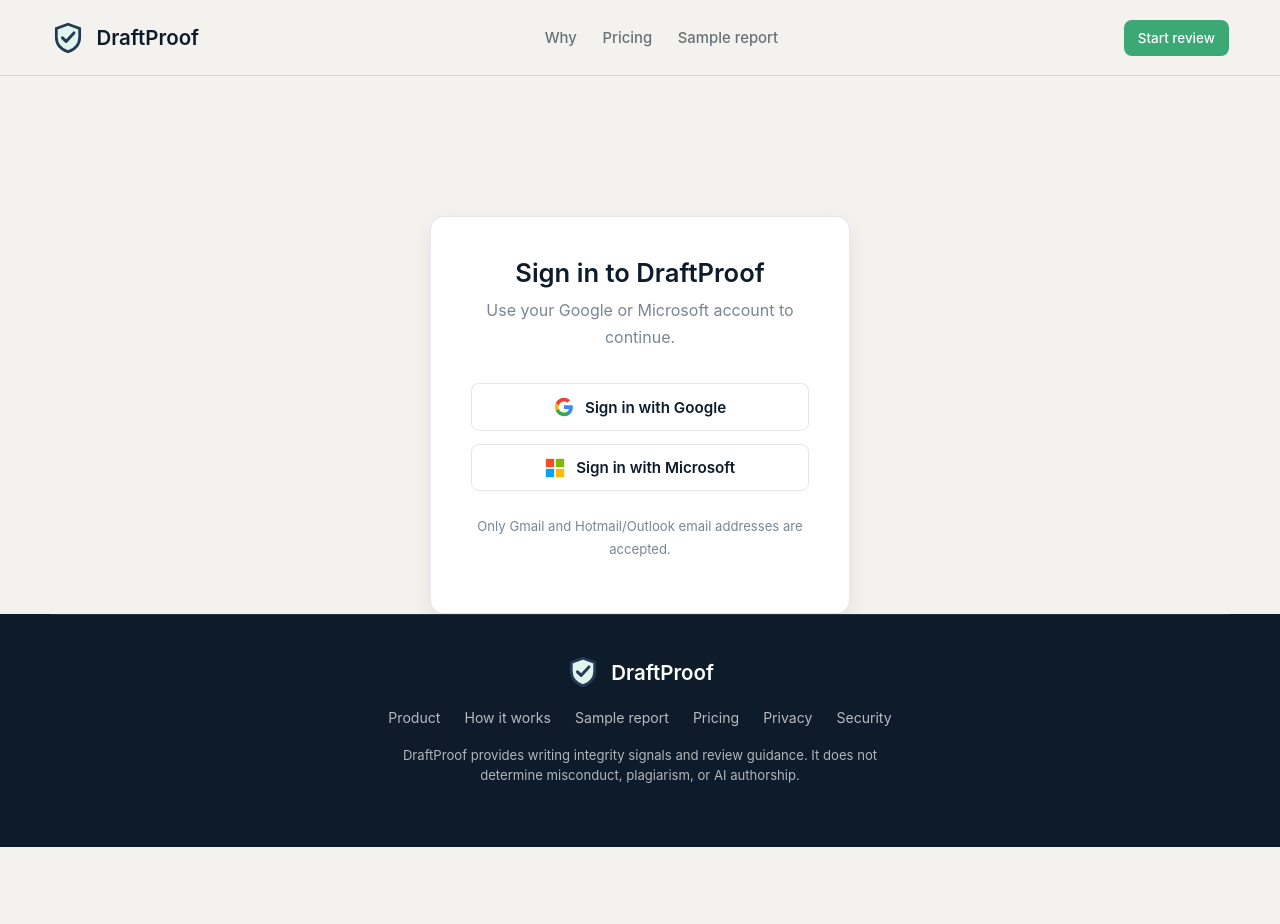
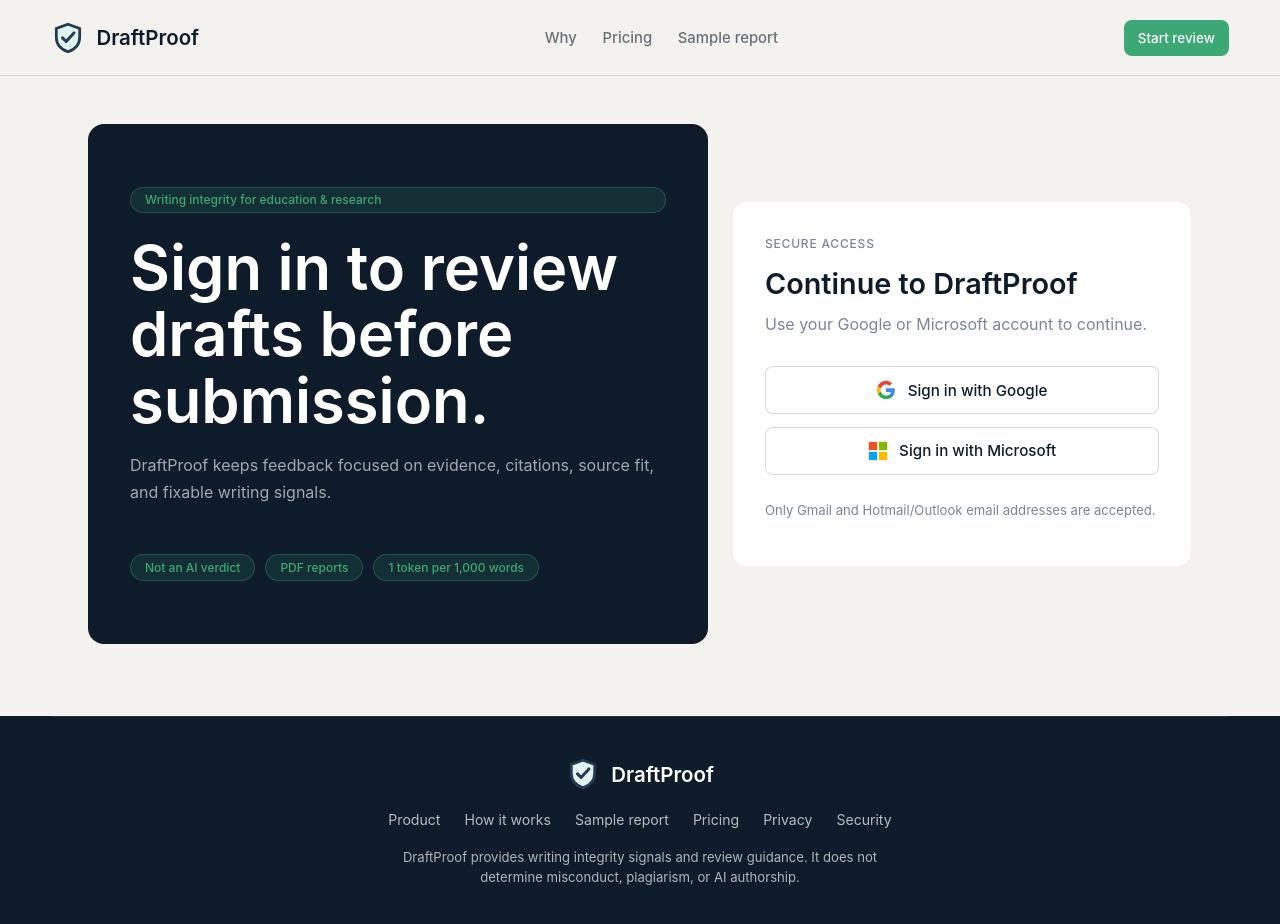
Before and after one commit to kianwoon/draftproof-services, a React (Vite) app in the folder draftproof-frontend/: page /signin in a window 1280 px wide. Shown: the top 924 px of the page. Before the commit the page ends 847 px from the top, so only its background shows below. Built offline with nearby package versions, Linux system fonts and the light colour scheme; no server answers.

Commit message:
Redesign SignIn and update site styles

```diff
--- a/draftproof-frontend/src/pages/SignIn.jsx
+++ b/draftproof-frontend/src/pages/SignIn.jsx
@@ -31,19 +31,33 @@ export default function SignIn() {
   }
 
   return (
-    <div className="container" style={{ paddingTop: 'calc(var(--header-h) + 4rem)' }}>
-      <div className="signin-card">
-        <h2 style={{ marginBottom: '0.5rem' }}>Sign in to DraftProof</h2>
-        <p style={{ marginBottom: '2rem' }}>
-          Use your Google or Microsoft account to continue.
+    <main className="app-page signin-shell">
+      <div className="container signin-layout">
+        <section className="signin-trust-panel">
+          <p className="brand-pill">Writing integrity for education & research</p>
+          <h1>Sign in to review drafts before submission.</h1>
+          <p>
+            DraftProof keeps feedback focused on evidence, citations, source fit,
+            and fixable writing signals.
           </p>
+          <div className="signin-proof-list">
+            <span>Not an AI verdict</span>
+            <span>PDF reports</span>
+            <span>1 token per 1,000 words</span>
+          </div>
+        </section>
+
+        <section className="signin-card" aria-labelledby="signin-title">
+          <p className="eyebrow">Secure access</p>
+          <h2 id="signin-title">Continue to DraftProof</h2>
+          <p>Use your Google or Microsoft account to continue.</p>
 
           {safeErrorMsg && (
-          <div className="alert alert-error" style={{ marginBottom: '1.5rem' }}>
-            {safeErrorMsg}
+            <div className="alert alert-error signin-error">
+              <span>{safeErrorMsg}</span>
               <button
                 onClick={() => navigate('/signin', { replace: true })}
-              style={{ float: 'right', background: 'none', border: 'none', cursor: 'pointer', fontSize: '1.1rem', lineHeight: 1 }}
+                aria-label="Dismiss sign-in error"
               >
                 &times;
               </button>
@@ -75,7 +89,8 @@ export default function SignIn() {
           <p className="signin-note">
             Only Gmail and Hotmail/Outlook email addresses are accepted.
           </p>
+        </section>
         </div>
-    </div>
+    </main>
   );
 }
--- a/draftproof-frontend/src/styles/site-master.css
+++ b/draftproof-frontend/src/styles/site-master.css
@@ -458,20 +458,76 @@ svg { display: block; }
 }
 
 /* Sign in */
+.signin-shell .container {
+  min-height: calc(100svh - var(--header-h) - 120px);
+}
+
+.signin-layout {
+  display: grid;
+  grid-template-columns: minmax(0, 1fr) minmax(360px, 460px);
+  gap: 24px;
+  align-items: stretch;
+}
+
+.signin-trust-panel {
+  display: flex;
+  min-height: 520px;
+  flex-direction: column;
+  justify-content: center;
+  padding: 42px;
+  border-radius: 16px;
+  background: var(--navy-950);
+  color: #fff;
+}
+
+.signin-trust-panel h1 {
+  max-width: 620px;
+  margin-bottom: 18px;
+  color: #fff;
+  font-size: clamp(2.4rem, 4.8vw, 4rem);
+  line-height: 1.08;
+}
+
+.signin-trust-panel p:not(.brand-pill) {
+  max-width: 560px;
+  color: rgba(255, 255, 255, .62);
+}
+
+.signin-proof-list {
+  display: flex;
+  flex-wrap: wrap;
+  gap: 10px;
+  margin-top: 32px;
+}
+
+.signin-proof-list span {
+  padding: 5px 14px;
+  border: .5px solid rgba(58, 168, 118, .30);
+  border-radius: 20px;
+  background: rgba(58, 168, 118, .15);
+  color: var(--green);
+  font-size: 12px;
+  font-weight: 500;
+}
+
 .signin-card {
-  max-width: 420px;
-  margin: 0 auto;
+  width: 100%;
+  align-self: center;
   background: var(--surface);
-  border-radius: var(--radius-md);
-  padding: 2.5rem;
-  border: 1px solid var(--line);
-  box-shadow: var(--shadow-sm);
-  text-align: center;
+  border-radius: 14px;
+  padding: 32px;
+  border: .5px solid rgba(13, 27, 42, .07);
+  box-shadow: none;
+  text-align: left;
 }
 
 .signin-card h2 {
-  font-size: 1.6rem;
-  margin-bottom: 0.5rem;
+  font-size: 1.8rem;
+  margin-bottom: .55rem;
+}
+
+.signin-card > p:not(.eyebrow):not(.signin-note) {
+  margin-bottom: 28px;
 }
 
 .signin-buttons {
@@ -486,11 +542,12 @@ svg { display: block; }
   justify-content: center;
   gap: 0.7rem;
   width: 100%;
-  padding: 0.8rem 1.2rem;
-  border-radius: var(--radius-sm);
-  font-weight: 600;
+  min-height: 48px;
+  padding: 12px 16px;
+  border-radius: 8px;
+  font-weight: 500;
   font-size: 0.95rem;
-  border: 1.5px solid var(--line);
+  border: .5px solid rgba(13, 27, 42, .16);
   background: var(--surface);
   color: var(--ink);
   transition: background .18s var(--ease), border-color .18s var(--ease);
@@ -498,13 +555,39 @@ svg { display: block; }
 
 .btn-signin:hover {
   background: var(--surface-soft);
-  border-color: var(--navy-800);
+  border-color: rgba(58, 168, 118, .40);
 }
 
 .signin-note {
   margin-top: 1.5rem;
   font-size: 0.82rem;
   color: var(--muted);
+}
+
+.signin-error {
+  display: flex;
+  justify-content: space-between;
+  gap: 12px;
+  margin: 0 0 1.5rem;
+  text-align: left;
+}
+
+.signin-error button {
+  border: 0;
+  background: none;
+  color: inherit;
+  cursor: pointer;
+  font-size: 1.15rem;
+  line-height: 1;
+}
+
+@media (max-width: 860px) {
+  .signin-layout {
+    grid-template-columns: 1fr;
+  }
+  .signin-trust-panel {
+    min-height: auto;
+  }
 }
 
 /* Header user */
```
Lines whose indentation alone changed are shown as unchanged.
